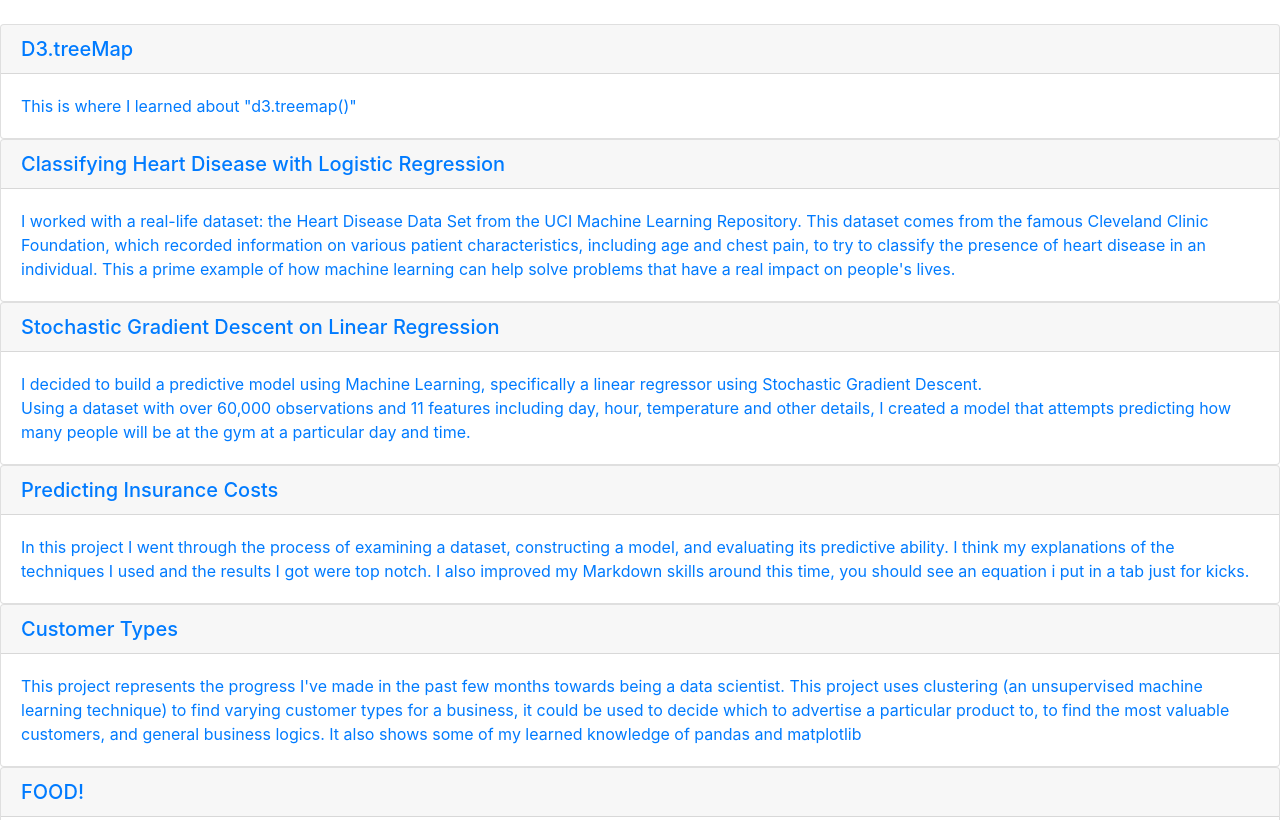
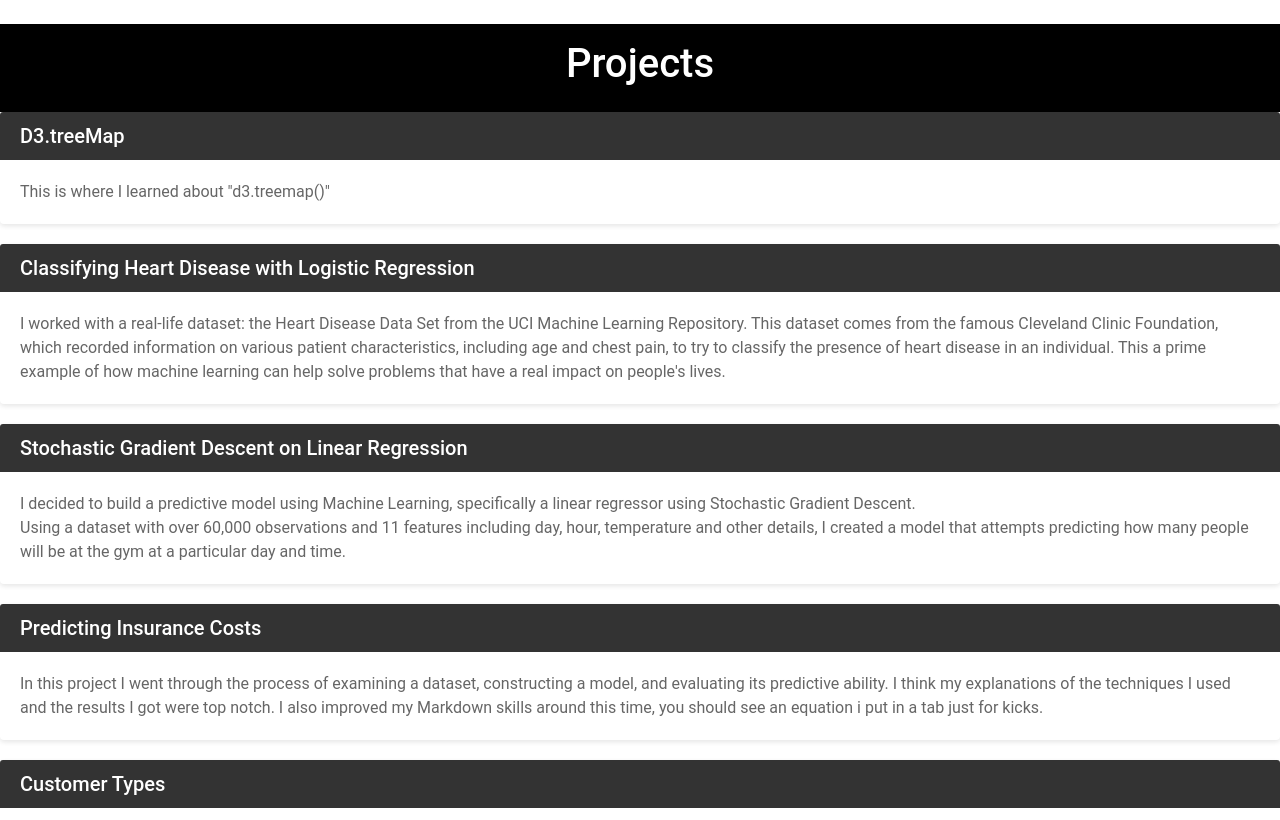
Before and after one commit to okiyitooo/okiyitooo.github.io, a website: page index.html in a window 1280 px wide. Shown: the top 820 px of the page. Drawn offline with nearby package versions, Linux system fonts and the light colour scheme.

Commit message:
Updated css to look better

```diff
--- a/index.html
+++ b/index.html
@@ -4,8 +4,60 @@
   <title>Projects</title>
   <link rel="stylesheet" href="https://stackpath.bootstrapcdn.com/bootstrap/4.5.2/css/bootstrap.min.css">
 
+  <style>
+    body {
+      font-family: 'Roboto', sans-serif;
+      background-color:
+ #f4f4f4;
+      margin: 0;
+    }
+
+    header {
+      background-color: #000;
+      color: #fff;
+      padding: 1rem 0;
+      text-align: center;
+    }
+
+    .container {
+      padding: 20px;
+    }
+
+    .searchpod {
+      display: block;
+      margin-bottom: 20px;
+      text-decoration: none; /* Remove default link underline */
+    }
+
+    .card {
+      border: none;
+      box-shadow: 0 2px 5px rgba(0, 0, 0, 0.1);
+      transition: transform 0.2s ease;
+    }
+
+    .card:hover {
+      transform: translateY(-5px); /* Slightly lift the card on hover */
+    }
+
+    .card-header {
+      background-color: #333;
+      color: #fff;
+      border-bottom: none;
+    }
+
+    .card-body {
+      padding: 20px;
+    }
+
+    .card-text {
+      color: #666;
+    }
+  </style>
 </head>
 <body>
+  <header>
+    <h1>Projects</h1>
+  </header><!DOCTYPE html>
   <div id="projects-container"></div>
 
   <script>
```
